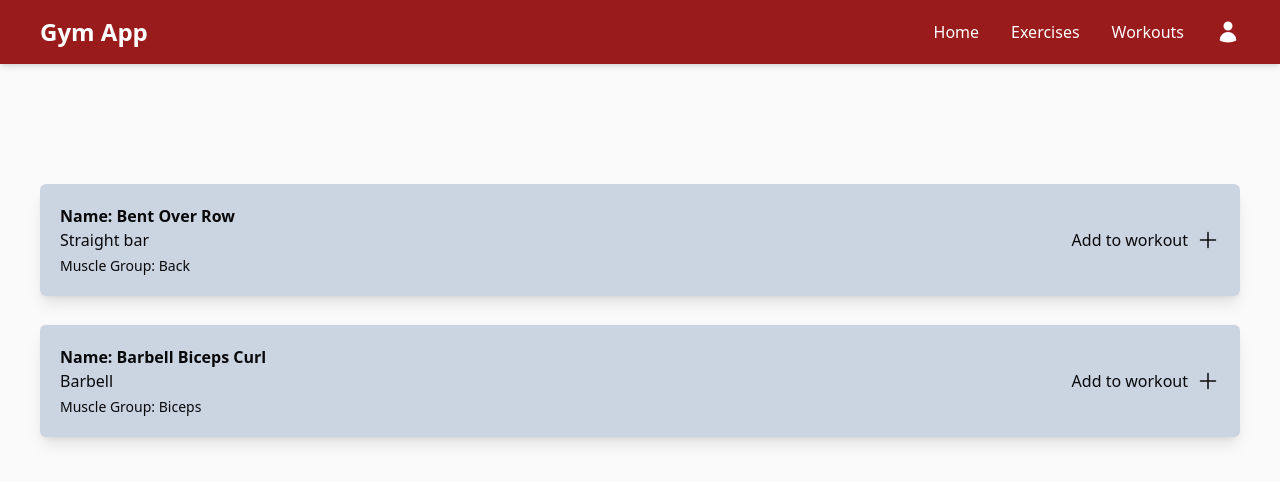
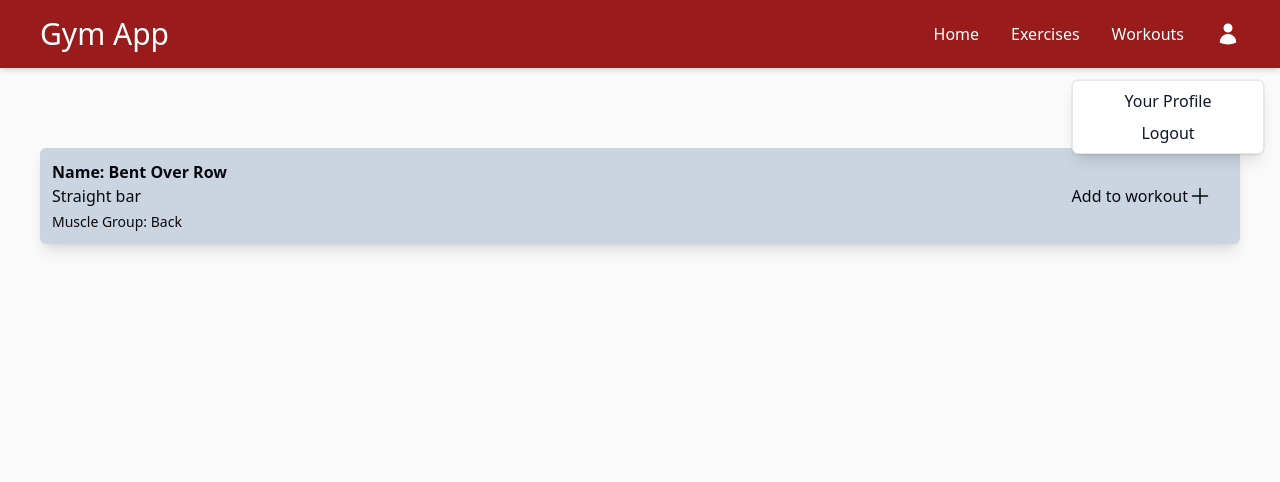
Before and after one commit to matheusBenedihtCaldeira/gym-app-client, a Next.js app: page /exercises in a window 1280 px wide. Both pictures are taken after a click on the icon 1228 px from the left and 32 px from the top of the page. Shown: the top 482 px of the page. Built offline with nearby package versions, Linux system fonts and the light colour scheme.

Commit message:
Drop down menu de perfil

```diff
--- a/src/app/exercises/page.tsx
+++ b/src/app/exercises/page.tsx
@@ -6,9 +6,9 @@ export default function Exercises() {
   return (
     <>
       <Header />
-      <div className="m-10 py-20 sm:py-30">
+      <div className="m-10 py-20 sm:py-10">
         <ul className="divide-y divide-gray-100">
-          <li className="flex justify-between gap-x-6 p-5 mb-7 shadow-lg bg-slate-300 rounded-md">
+          <li className="flex justify-between gap-x-6 p-3 mb-7 shadow-lg bg-slate-300 rounded-md">
             <div className="min-w-0 flex-auto">
               <p className="text-base font-semibold leading-6">
                 Name: Bent Over Row
@@ -18,26 +18,12 @@ export default function Exercises() {
                 Muscle Group: Back
               </p>
             </div>
-            <div className="hidden shrink-0 sm:flex sm:items-center">
-              <p className="m-2">Add to workout</p>
-              <Link href="#">
-                <PlusIcon className="h-6 w-6" />
-              </Link>
-            </div>
-          </li>
-          <li className="flex justify-between gap-x-6 p-5 mb-7 shadow-lg bg-slate-300 rounded-md">
-            <div className="min-w-0 flex-auto">
-              <p className="text-base font-semibold leading-6">
-                Name: Barbell Biceps Curl
-              </p>
-              <p>Barbell</p>
-              <p className="mt-1 truncate text-sm leading-5">
-                Muscle Group: Biceps
-              </p>
-            </div>
-            <div className="hidden shrink-0 sm:flex sm:items-center">
-              <p className="m-2">Add to workout</p>
-              <Link href="#">
+            <div className="hidden shrink-0 sm:flex sm:items-center m-2">
+              <Link
+                className="hidden shrink-0 sm:flex sm:items-center m-2"
+                href="#"
+              >
+                Add to workout
                 <PlusIcon className="h-6 w-6" />
               </Link>
             </div>
--- a/src/app/workouts/page.tsx
+++ b/src/app/workouts/page.tsx
@@ -12,17 +12,17 @@ export default function Workout() {
   return (
     <>
       <Header />
-      <div className="m-10 pl-3">
+      <div className="m-10 pl-2">
         <button
-          className="text-white bg-red-800 rounded-full transition duration-300 ease-out md:ease-in hover:bg-red-700 p-2 drop-shadow-lg"
+          className="text-white bg-red-800 rounded-full transition duration-300 ease-out md:ease-in hover:bg-red-700 p-3 drop-shadow-xl"
           onClick={() => setShowWindow(true)}
         >
           New Workout
         </button>
       </div>
-      <div className="m-10 py-10 sm:py-30">
+      <div className="m-10 py-3 sm:py-30">
         <ul className="divide-y divide-gray-100">
-          <li className="flex justify-between gap-x-6 p-5 mb-7 shadow-lg bg-slate-300 rounded-md">
+          <li className="flex justify-between gap-x-6 p-5 mb-7 shadow-lg bg-slate-300 rounded-md shadow-md w-full">
             <div className="min-w-0 flex-auto">
               <Link
                 href="workout"
@@ -61,7 +61,7 @@ export default function Workout() {
                 required
               />
             </div>
-            <div className="p-4">
+            <div className="p-1">
               <button
                 type="submit"
                 className="w-full text-white bg-red-800 hover:bg-red-700 focus:ring focus:outline-none focus:ring-red-600 font-medium rounded-lg text-sm p-3 text-center transition duration-300 ease-out md:ease-in"
--- /dev/null
+++ b/src/components/drop-down-menu.tsx
@@ -0,0 +1,21 @@
+import Link from 'next/link';
+
+interface DropDownMenuProps {
+  isVisible: boolean;
+}
+
+export default function DropDownMenu({ isVisible }: DropDownMenuProps) {
+  if (!isVisible) return null;
+  return (
+    <div className="text-center absolute top-20 right-4 z-10 w-48 origin-top-right rounded-md text-slate-900 bg-white py-1 shadow-lg ring-1 ring-black ring-opacity-5 focus:outline-none border border-slate-200">
+      <ul>
+        <Link href="#">
+          <li className="hover:bg-gray-200 p-1">Your Profile</li>
+        </Link>
+        <Link href="#">
+          <li className="hover:bg-gray-200 p-1">Logout</li>
+        </Link>
+      </ul>
+    </div>
+  );
+}
--- a/src/components/header.tsx
+++ b/src/components/header.tsx
@@ -1,31 +1,39 @@
+'use client';
+
 import { UserIcon } from '@heroicons/react/24/solid';
 import { Menu } from '@headlessui/react';
 import Link from 'next/link';
+import DropDownMenu from './drop-down-menu';
+import { useState } from 'react';
 
 export default function Header() {
-  const Menu = ['Profile', 'Your Workouts', 'Logout'];
+  const [showWindow, setShowWindow] = useState(false);
   return (
     <div className="shadow-md w-full bg-red-800 text-white">
       <div className="md:px-10 py-4 px-7 md:flex justify-between items-center">
         <div className="flex text-2xl cursor-pointer">
           {/*Logo*/}
-          <Link href="/" className="font-bold">
+          <Link href="/" className="text-3xl font-normal">
             Gym App
           </Link>
         </div>
         {/*Nav with links*/}
         <ul className="md:flex pl-9">
-          <li className="my-7 md:my-0 md:ml-8">
+          <li className="my-7 md:my-0 md:ml-8 hover:text-zinc-300">
             <Link href="/">Home</Link>
           </li>
-          <li className="my-7 md:my-0 md:ml-8">
+          <li className="my-7 md:my-0 md:ml-8 hover:text-zinc-300">
             <Link href="exercises">Exercises</Link>
           </li>
-          <li className="my-7 md:my-0 md:ml-8">
+          <li className="my-7 md:my-0 md:ml-8 hover:text-zinc-300">
             <Link href="workouts">Workouts</Link>
           </li>
-          <li className="my-7 md:my-0 md:ml-8">
-            <UserIcon className="h-6 w-6 cursor-pointer" />
+          <li className="my-7 md:my-0 md:ml-8 hover:text-zinc-300">
+            <UserIcon
+              className="h-6 w-6 cursor-pointer"
+              onClick={() => setShowWindow(true)}
+            />
+            <DropDownMenu isVisible={showWindow} />
           </li>
         </ul>
       </div>
```
